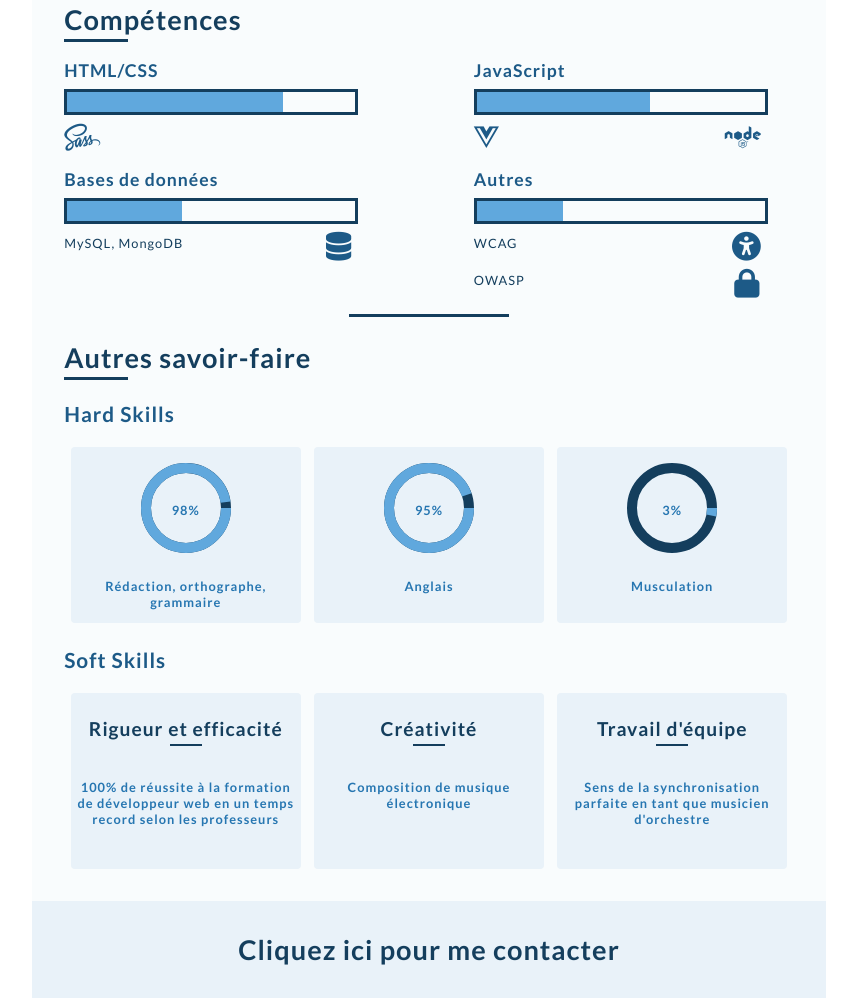
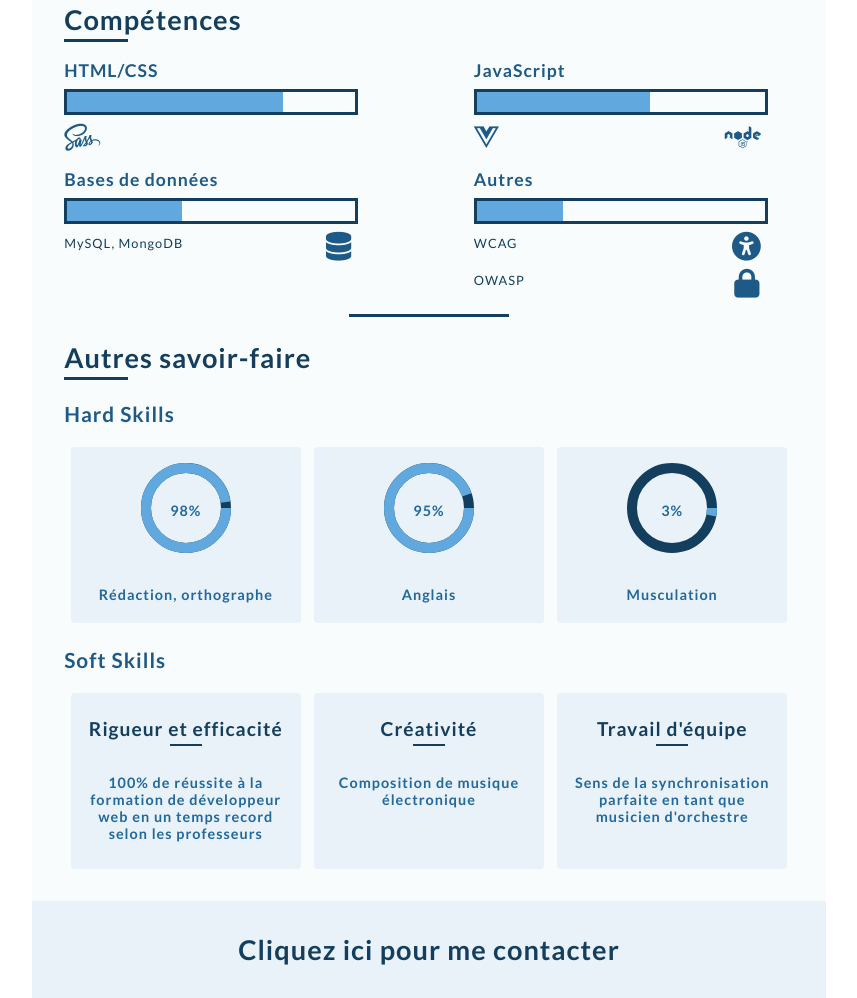
Before and after one commit to JonasSiry/CV, a website: page index.html in a window 1280 px wide. Shown: the part 969-1967 px from the top of the page, without its empty margins (211-1068 px from the left). Drawn offline with Linux system fonts and the light colour scheme.

Commit message:
Taille police

```diff
--- a/index.html
+++ b/index.html
@@ -166,7 +166,7 @@
                 <p>98<span>%</span></p>
               </div>
             </div>
-            <p class="text">Rédaction, orthographe, grammaire</p>
+            <p class="text">Rédaction, orthographe</p>
           </div>
         </div>
         <div class="card">
--- a/sass/main.scss
+++ b/sass/main.scss
@@ -357,8 +357,9 @@ header {
   }
   p {
     font-weight: bold;
-    font-size: 0.8rem;
-    color: lighten($colormain, 20%);
+    font-size: 0.9rem;
+    color: lighten($colormain, 15%);
+    padding: 0.5rem;
   }
 }
 
@@ -462,7 +463,7 @@ h4 {
   margin-top: 0.5rem;
   margin-bottom: 0;
   position: relative;
-  padding-bottom: 0.8rem;
+  padding-bottom: 0rem;
   &:after {
     border-bottom: 2px solid $colormain;
     content: "";
```
Also changed, not shown: css/style.css, 1 other file.
